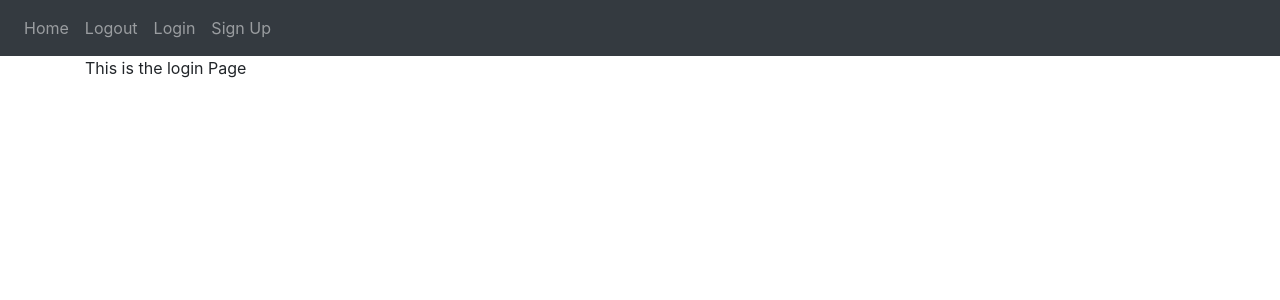
After one commit to ChineseNoob123/PSE_Fask_Template, a Flask app: template PyCharm/website/templates/login.html in a window 1280 px wide. The commit adds this page. Shown: the top 300 px of the page. Run offline with Flask 2, Linux system fonts and the light colour scheme; the template is opened without the code that fills it, so the values that code supplies are empty; some libraries are stand-ins or nearby versions.

Commit message:
Added templates for login+signup + routes

```diff
--- a/PyCharm/website/auth.py
+++ b/PyCharm/website/auth.py
@@ -1,11 +1,11 @@
-from flask import Blueprint
+from flask import Blueprint,render_template
 
 auth = Blueprint('auth', __name__)
 
 
 @auth.route('/login')
 def login():
-    return "<p>login</p>"
+    return render_template("login.html")
 
 
 @auth.route('/logout')
@@ -15,4 +15,4 @@ def logout():
 
 @auth.route('/sign-up')
 def sign_up():
-    return "<p>sign-up</p>"
+    return render_template("sign_up.html")
--- a/PyCharm/website/templates/base.html
+++ b/PyCharm/website/templates/base.html
@@ -31,18 +31,18 @@
       </button>
       <div class="collapse navbar-collapse" id="navbar">
         <div class="navbar-nav">
-          {% if user.is_authenticated %}
+{#          {% if user.is_authenticated %}#}
           <a class="nav-item nav-link" id="home" href="/">Home</a>
           <a class="nav-item nav-link" id="logout" href="/logout">Logout</a>
-          {% else %}
+{#          {% else %}#}
           <a class="nav-item nav-link" id="login" href="/login">Login</a>
           <a class="nav-item nav-link" id="signUp" href="/sign-up">Sign Up</a>
-          {% endif %}
+{#          {% endif %}#}
         </div>
       </div>
     </nav>
 
-    {% with messages = get_flashed_messages(with_categories=true) %} {% if
+{#    {% with messages = get_flashed_messages(with_categories=true) %} {% if
     messages %} {% for category, message in messages %} {% if category ==
     'error' %}
     <div class="alert alert-danger alter-dismissable fade show" role="alert">
@@ -58,7 +58,7 @@
         <span aria-hidden="true">&times;</span>
       </button>
     </div>
-    {% endif %} {% endfor %} {% endif %} {% endwith %}
+    {% endif %} {% endfor %} {% endif %} {% endwith %}#}
 
     <div class="container">{% block content %} {% endblock %}</div>
     <script
--- a/PyCharm/website/templates/home.html
+++ b/PyCharm/website/templates/home.html
@@ -1,2 +1,3 @@
 {% extends "base.html" %}
-{% block title %}Changed{% endblock %}
+{% block title %}Home{% endblock %}
+{% block content %}This is the home page{% endblock %}
--- /dev/null
+++ b/PyCharm/website/templates/login.html
@@ -0,0 +1,3 @@
+{% extends "base.html" %}
+{% block title %}Login{% endblock %}
+{% block content %}This is the login Page{% endblock %}
--- /dev/null
+++ b/PyCharm/website/templates/sign_up.html
@@ -0,0 +1,3 @@
+{% extends "base.html" %}
+{% block title %}Sign Up{% endblock %}
+{% block content %}This is the sign Up Page{% endblock %}
```
